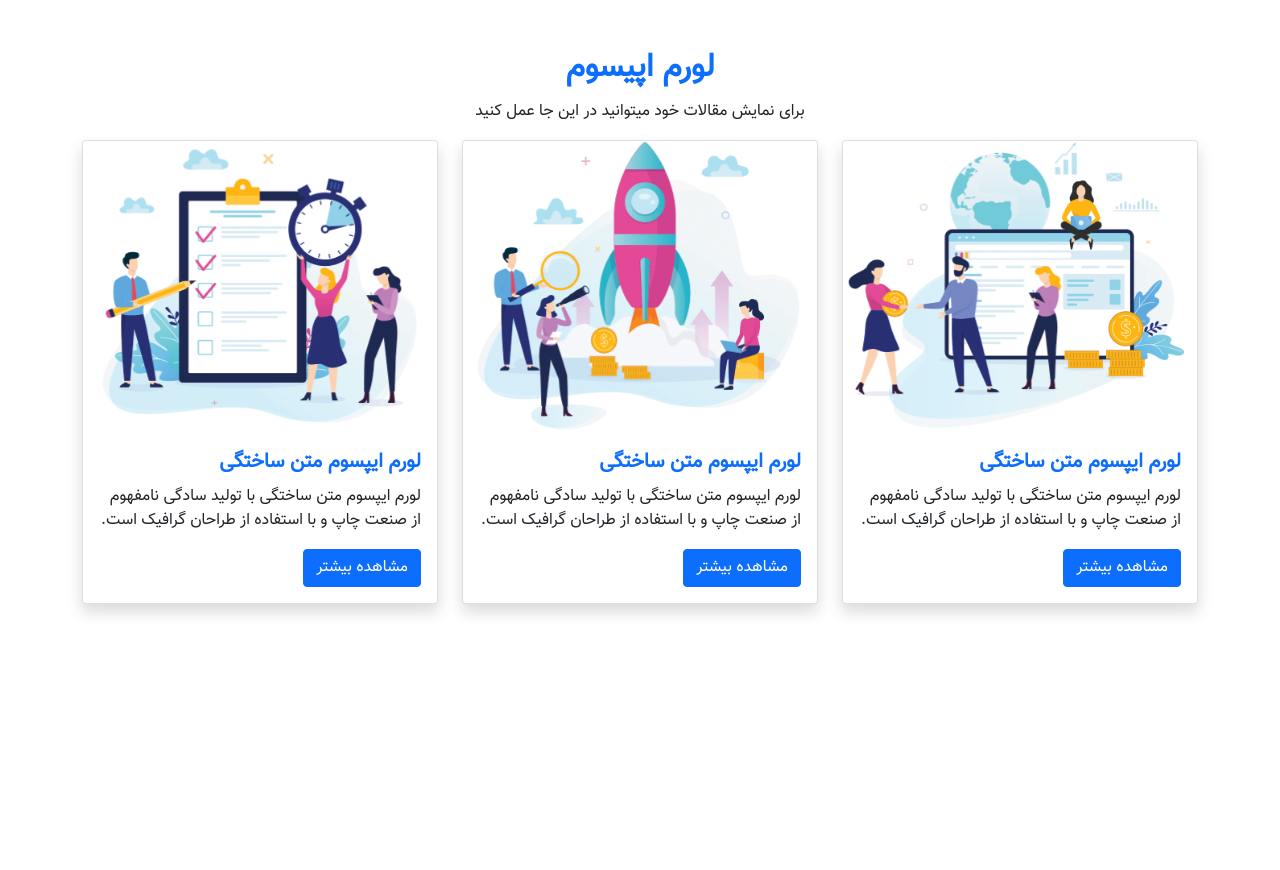
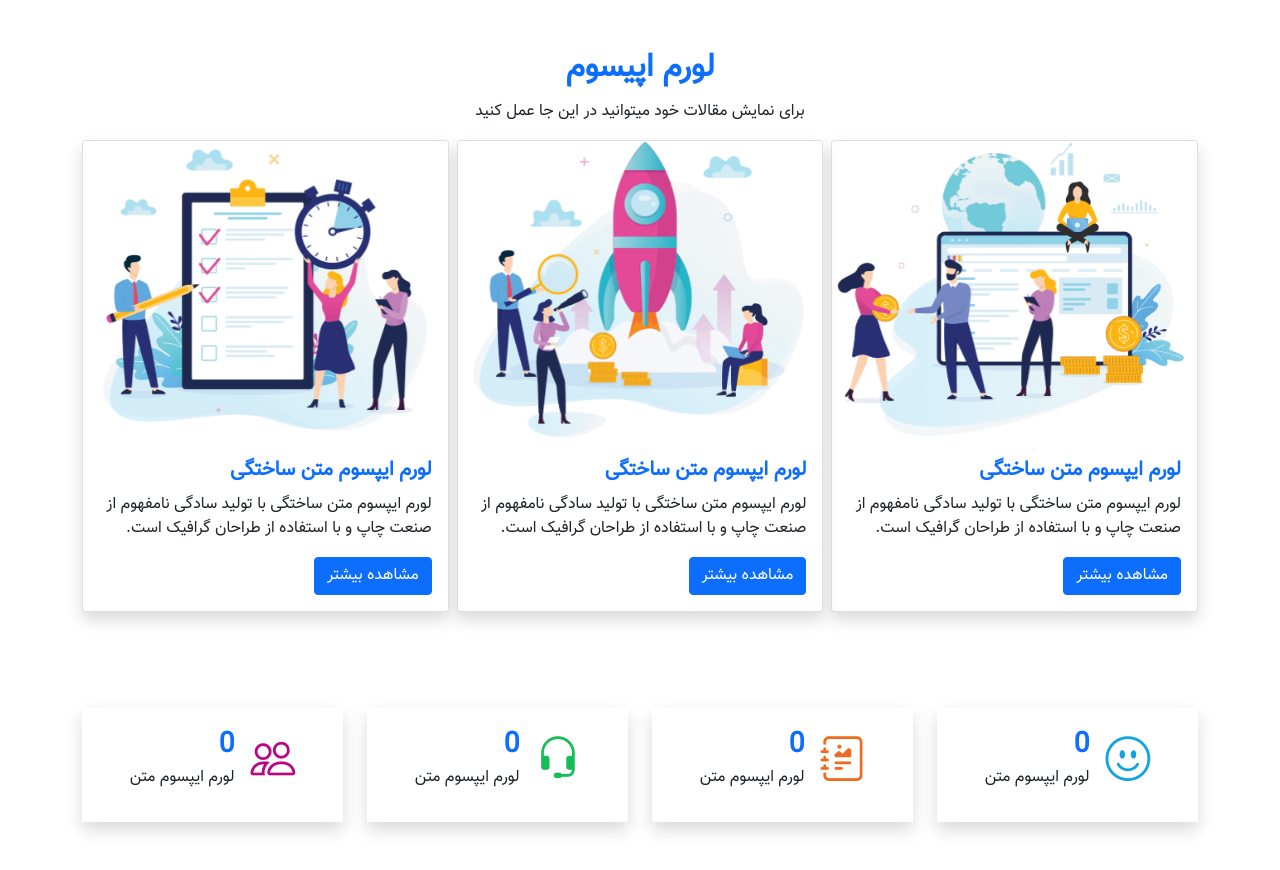
Before and after one commit to Miyankouh/bootstrap5-web, a plain HTML site: page new-land/index.html in a window 1280 px wide. Shown: the part 1220-2090 px from the top of the page. Before the commit the page ends 1872 px from the top, so only its background shows below. Drawn offline with nearby package versions, Linux system fonts and the light colour scheme; a script that the page names is missing; files whose address does not match are found by name.

Commit message:
add: Counts section & css & CDN-> Prue Counter

```diff
--- a/new-land/assets/style.css
+++ b/new-land/assets/style.css
@@ -65,8 +65,24 @@ p {
 }
 
 /* About */
-
 .content {
     background-color: #e9f0f0;
     padding: 40px;
 }
+
+/*  Counts */
+.counts i {
+    font-size: 2.8rem;
+}
+.counts i.blue {
+    color: rgb(17, 164, 223);
+}
+.counts i.orange {
+    color: #ee6c20;
+}
+.counts i.green {
+    color: #15be56;
+}
+.counts i.red {
+    color: #bb0582;
+}
--- a/new-land/index.html
+++ b/new-land/index.html
@@ -11,6 +11,8 @@
         integrity="sha384-+qdLaIRZfNu4cVPK/PxJJEy0B0f3Ugv8i482AKY7gwXwhaCroABd086ybrVKTa0q" crossorigin="anonymous">
     <!-- Style CSS -->
     <link rel="stylesheet" href="assets/style.css">
+    <!-- Bootstrap icon -->
+    <link rel="stylesheet" href="https://cdn.jsdelivr.net/npm/bootstrap-icons@1.8.3/font/bootstrap-icons.css">
     <!-- Alpine.js -->
     <script defer src="https://unpkg.com/alpinejs@3.10.2/dist/cdn.min.js"></script>
 </head>
@@ -62,7 +64,7 @@
     </header><!-- / header -->
 
     <!-- Intro -->
-    <section class="intro d-flex align-items-center">
+    <section class="intro d-flex align-items-center overflow-hidden">
         <div class="container">
             <div class="row align-items-center mt-5 mt-lg-0">
                 <div class="col-lg-6">
@@ -107,7 +109,7 @@
                     <p>برای نمایش مقالات خود میتوانید در این جا عمل کنید</p>
                 </div>
             </div>
-            <div class="row">
+            <div class="row g-2">
                 <div class="col-md-6 col-lg-4">
                     <div class="card shadow">
                         <img src="assets/images/values/1.png" class="card-img-top" alt="...">
@@ -119,7 +121,7 @@
                         </div>
                     </div>
                 </div>
-                <div class="col-md-4">
+                <div class="col-md-6 col-lg-4">
                     <div class="card shadow">
                         <img src="assets/images/values/2.png" class="card-img-top" alt="...">
                         <div class="card-body">
@@ -130,7 +132,7 @@
                         </div>
                     </div>
                 </div>
-                <div class="col-md-4">
+                <div class="col-md-6 col-lg-4">
                     <div class="card shadow">
                         <img src="assets/images/values/3.png" class="card-img-top" alt="...">
                         <div class="card-body">
@@ -145,10 +147,65 @@
         </div>
     </section>
 
+    <!-- Counts -->
+    <section class="counts py-5 overflow-hidden">
+        <div class="container">
+            <div class="row gy-3" data-aos="fade-up" data-aos-delay="200">
+                <div class="col-md-6 col-lg-3">
+                    <div class="d-flex align-items-center justify-content-center shadow p-3">
+                        <i class="bi bi-emoji-smile blue me-3"></i>
+                        <div>
+                            <span class="fs-3 fw-bold text-primary purecounter" data-purecounter-start="0"
+                                data-purecounter-end="9001">0</span>
+                            <p>لورم ایپسوم متن</p>
+                        </div>
+                    </div>
+                </div>
+
+                <div class="col-md-6 col-lg-3">
+                    <div class="d-flex align-items-center justify-content-center shadow p-3">
+                        <i class="bi bi-journal-richtext orange me-3"></i>
+                        <div>
+                            <span class="fs-3 fw-bold text-primary purecounter" data-purecounter-start="0"
+                                data-purecounter-end="542">0</span>
+                            <p>لورم ایپسوم متن</p>
+                        </div>
+                    </div>
+                </div>
+
+                <div class="col-md-6 col-lg-3">
+                    <div class="d-flex align-items-center justify-content-center shadow p-3">
+                        <i class="bi bi-headset green me-3"></i>
+                        <div>
+                            <span class="fs-3 fw-bold text-primary purecounter" data-purecounter-start="0"
+                                data-purecounter-end="8651">0</span>
+                            <p>لورم ایپسوم متن</p>
+                        </div>
+                    </div>
+                </div>
+
+                <div class="col-md-6 col-lg-3">
+                    <div class="d-flex align-items-center justify-content-center shadow p-3">
+                        <i class="bi bi-people red me-3"></i>
+                        <div>
+                            <span class="fs-3 fw-bold text-primary purecounter" data-purecounter-start="0"
+                                data-purecounter-end="699">0</span>
+                            <p>لورم ایپسوم متن</p>
+                        </div>
+                    </div>
+                </div>
+            </div>
+        </div>
+    </section>
     <!-- Option 1: Bootstrap Bundle with Popper -->
     <script src="https://cdn.jsdelivr.net/npm/bootstrap@5.1.3/dist/js/bootstrap.bundle.min.js"
         integrity="sha384-ka7Sk0Gln4gmtz2MlQnikT1wXgYsOg+OMhuP+IlRH9sENBO0LRn5q+8nbTov4+1p"
         crossorigin="anonymous"></script>
+    <!-- Pure Counter -->
+    <script src="https://cdn.jsdelivr.net/npm/@srexi/purecounterjs/dist/purecounter_vanilla.js"></script>
+        <script>
+            new PureCounter();
+        </script>
 </body>
 
 </html>
```
